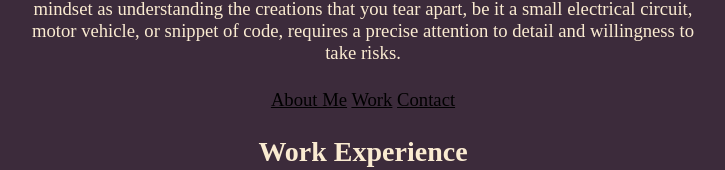
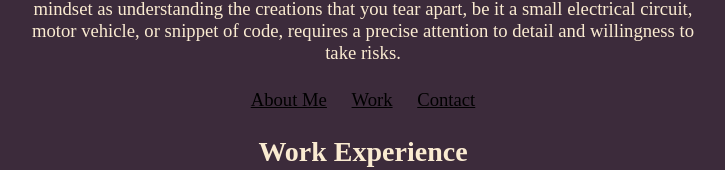
Before and after one commit to Joseph-Danells/Joseph-Danells.github.io, a plain HTML site: page index.html in a window 1280 px wide. Shown: the part 535-705 px from the top of the page, without its empty margins (277-1002 px from the left). Drawn offline with Linux system fonts and the light colour scheme.

Commit message:
Update style.css

```diff
--- a/style.css
+++ b/style.css
@@ -7,6 +7,10 @@ body{
     color: #faebd1;
     font-size: 14pt;
 
+}
+
+a{
+    padding: 10px;
 }
 
 a:link{
```
